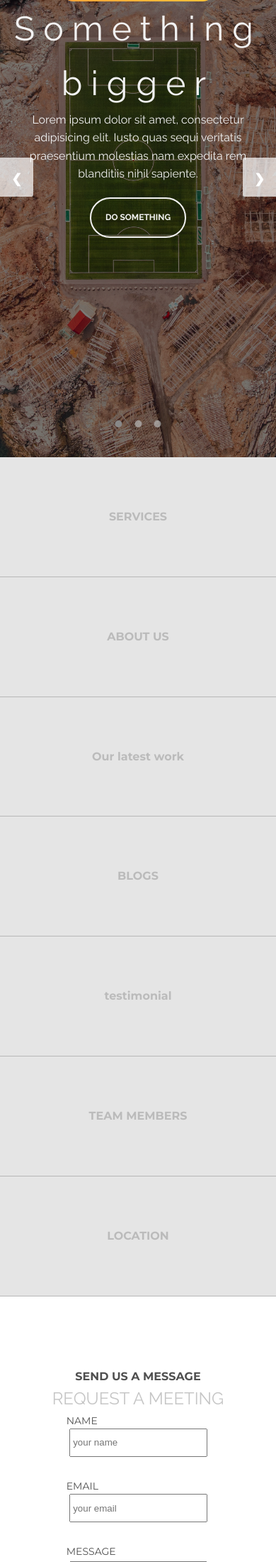
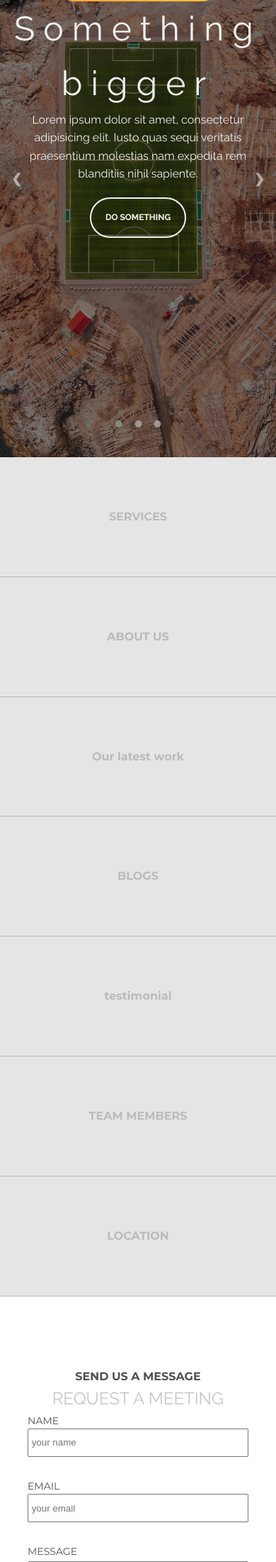
Before and after one commit to manikagnish/photography, a PHP site: page / in a window 390 px wide. Shown: the part 200-2400 px from the top of the page at 71% size. Run offline with PHP 8.4, Linux system fonts and the light colour scheme; some web fonts are replaced.

Commit message:
updated landing page and added some media queries

```diff
--- a/css/components/_form.scss
+++ b/css/components/_form.scss
@@ -15,6 +15,10 @@
   width: 50vw;
   min-height: 4rem;
   margin-bottom: 3rem;
+
+  @include respond(phone) {
+    width: 80vw;
+  }
 }
 
 .message-box {
@@ -22,6 +26,9 @@
   min-width: 50vw;
   min-height: 177px;
   outline: none;
+  @include respond(phone) {
+    width: 80vw;
+  }
 }
 
 label {
--- a/css/components/_navigation.scss
+++ b/css/components/_navigation.scss
@@ -172,7 +172,7 @@
       position: absolute;
       top: 50%;
       left: 50%;
-      transform: translate(-50%, -50%);
+      transform: translate(-55%, -50%);
       list-style: none;
       text-align: center;
       width: 100%;
@@ -207,9 +207,9 @@
       &:link,
       &:visited {
         display: inline-block;
-        font-size: 3rem;
+        font-size: 2rem;
         font-weight: 300;
-        padding: 1rem 2rem;
+        padding: 1rem;
         color: $color-white;
         text-decoration: none;
         text-transform: uppercase;
--- a/css/main.css
+++ b/css/main.css
@@ -250,11 +250,23 @@ body {
   margin-bottom: 3rem;
 }
 
+@media (max-width: 37.5em) {
+  .field_size {
+    width: 80vw;
+  }
+}
+
 .message-box {
   margin-bottom: 3rem;
   min-width: 50vw;
   min-height: 177px;
   outline: none;
+}
+
+@media (max-width: 37.5em) {
+  .message-box {
+    width: 80vw;
+  }
 }
 
 label {
@@ -479,8 +491,8 @@ label {
     position: absolute;
     top: 50%;
     left: 50%;
-    -webkit-transform: translate(-50%, -50%);
-            transform: translate(-50%, -50%);
+    -webkit-transform: translate(-55%, -50%);
+            transform: translate(-55%, -50%);
     list-style: none;
     text-align: center;
     width: 100%;
@@ -505,9 +517,9 @@ label {
   }
   .navigation__link:link, .navigation__link:visited {
     display: inline-block;
-    font-size: 3rem;
+    font-size: 2rem;
     font-weight: 300;
-    padding: 1rem 2rem;
+    padding: 1rem;
     color: #fff;
     text-decoration: none;
     text-transform: uppercase;
@@ -614,7 +626,7 @@ label {
 
 .landing .slider__btn {
   border: none;
-  background: rgba(255, 255, 255, 0.7);
+  background: rgba(0, 0, 0, 0.212);
   font-family: inherit;
   color: #333;
   border-radius: 50%;
@@ -622,6 +634,12 @@ label {
   width: 5.5rem;
   font-size: 3.25rem;
   cursor: pointer;
+}
+
+@media (max-width: 37.5em) {
+  .landing .slider__btn {
+    opacity: 50%;
+  }
 }
 
 .landing .prev,
@@ -782,11 +800,23 @@ label {
   margin-bottom: 3rem;
 }
 
+@media (max-width: 37.5em) {
+  .field_size {
+    width: 80vw;
+  }
+}
+
 .message-box {
   margin-bottom: 3rem;
   min-width: 50vw;
   min-height: 177px;
   outline: none;
+}
+
+@media (max-width: 37.5em) {
+  .message-box {
+    width: 80vw;
+  }
 }
 
 label {
--- a/css/pages/_landing.scss
+++ b/css/pages/_landing.scss
@@ -31,7 +31,7 @@
 
   .slider__btn {
     border: none;
-    background: rgba(255, 255, 255, 0.7);
+    background: rgba(0, 0, 0, 0.212);
     font-family: inherit;
     color: #333;
     border-radius: 50%;
@@ -39,6 +39,10 @@
     width: 5.5rem;
     font-size: 3.25rem;
     cursor: pointer;
+
+    @include respond(phone) {
+      opacity: 50%;
+    }
   }
 
   .prev,
```
Also changed, not shown: 1 other file.
